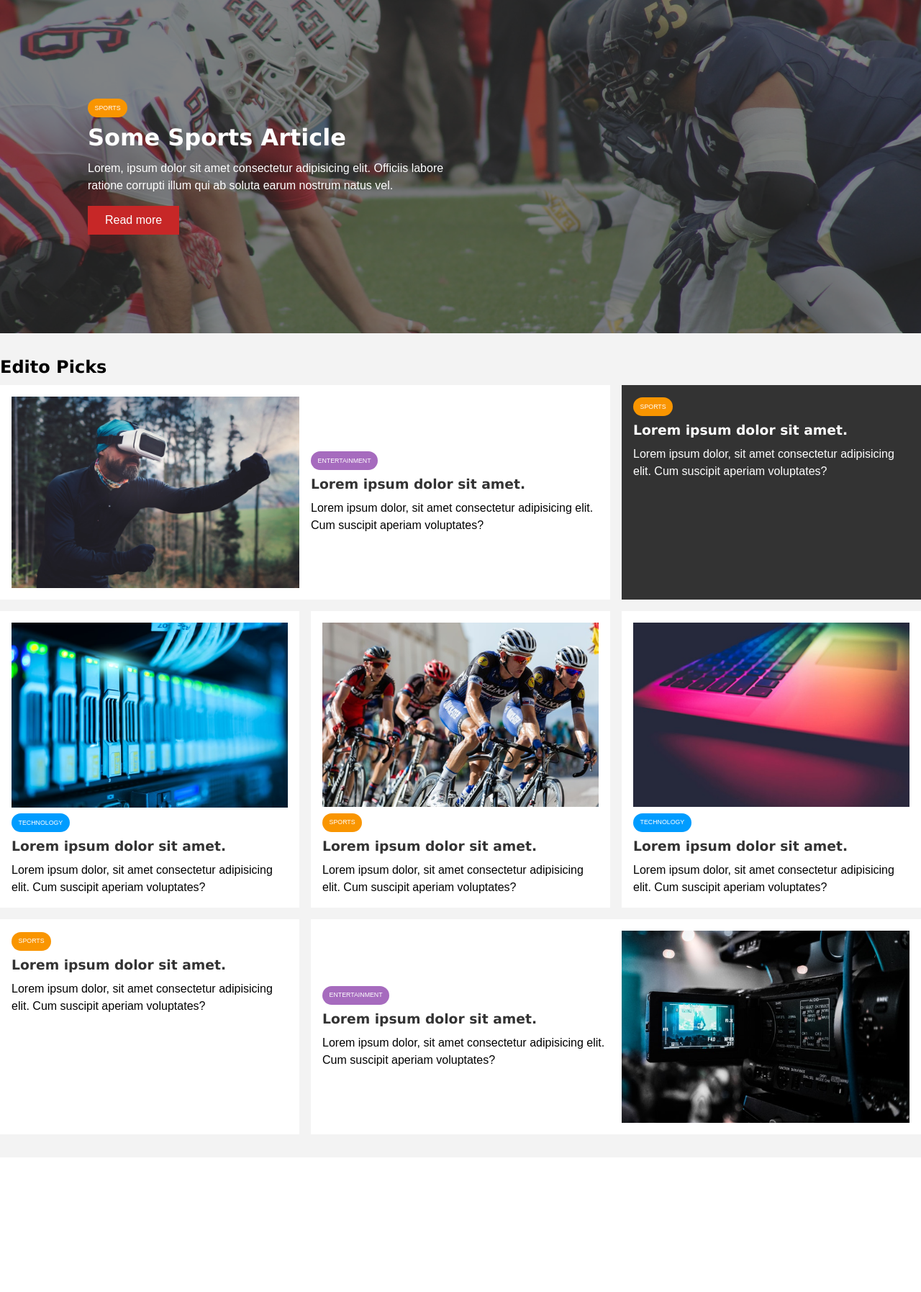
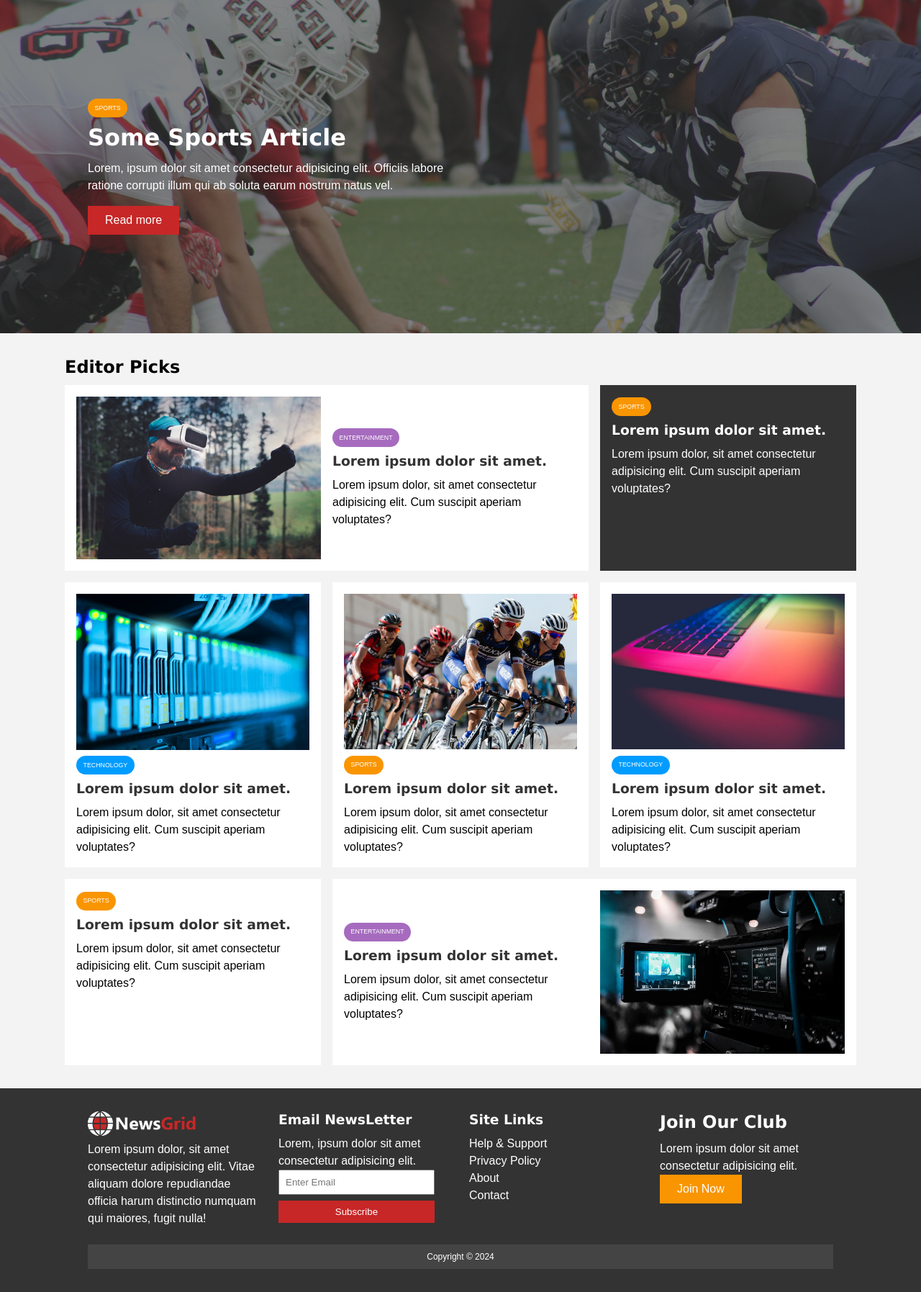
Before and after one commit to mabfahad/practice, a PHP site: page / in a window 1280 px wide. Shown: the part 75-1870 px from the top of the page at 72% size. Before the commit the page ends 1635 px from the top, so only its background shows below. Run offline with PHP 8.4, Linux system fonts and the light colour scheme; some libraries are stand-ins or nearby versions.

Commit message:
Footer element and style

```diff
--- a/newspaper/assets/css/style.css
+++ b/newspaper/assets/css/style.css
@@ -43,6 +43,10 @@ h6 {
     'Lucida Sans Unicode', Geneva, Verdana, sans-serif;
   margin-bottom: 0.55rem;
   line-height: 1.3;
+}
+
+p{
+  0.5rem
 }
 
 .category {
@@ -233,3 +237,41 @@ h6 {
   grid-column: 2 / span 2;
   align-items: center;
 }
+
+/* Footer */
+
+#main-footer{
+  background: var(--dark-color);
+  color: #fff;
+}
+
+#main-footer img{
+  width: 150px;
+}
+
+#main-footer a{
+  color:#fff;
+}
+
+#main-footer .footer-container{
+  display: grid;
+  grid-template-columns: repeat(4,1fr);
+  grid-gap: 1.5rem;
+}
+
+#main-footer .footer-container > *:last-child{
+  background: #444;
+  grid-column: 1 / span 4;
+  padding: .5rem;
+  text-align: center;
+  font-size: 0.75rem;
+}
+
+#main-footer .footer-container input[type='email']{
+  width: 90%;
+  padding: 0.5rem;
+  margin-bottom: 0.5rem;
+}
+#main-footer .footer-container input[type='submit']{
+  width: 90%;
+}
--- a/newspaper/index.html
+++ b/newspaper/index.html
@@ -44,8 +44,8 @@
   </header>
 
   <!-- Home Articles -->
-  <section id="home-articles" class="py-2">
-    <h2>Edito Picks</h2>
+  <section id="home-articles" class="py-2 container">
+    <h2>Editor Picks</h2>
     <div class="articles-container">
       <article class="card">
         <img src="assets/img/articles/ent1.jpg" alt="">
@@ -99,6 +99,47 @@
     </div>
   </section>
 
+  <footer id="main-footer" class="py-2">
+    <div class="container footer-container">
+
+      <div>
+        <img src="assets/img/logo_light.png" alt="NewsGrid">
+        <p>Lorem ipsum dolor, sit amet consectetur adipisicing elit. Vitae aliquam dolore repudiandae officia harum
+          distinctio numquam qui maiores, fugit nulla!</p>
+      </div>
+
+      <div>
+        <h3>Email NewsLetter</h3>
+        <p>Lorem, ipsum dolor sit amet consectetur adipisicing elit.</p>
+        <form action="">
+          <input type="email" name="email" id="email" placeholder="Enter Email">
+          <input type="submit" value="Subscribe" class="btn btn-primary">
+        </form>
+      </div>
+
+      <div>
+        <h3>Site Links</h3>
+        <ul class="list">
+          <li><a href="#">Help & Support</a></li>
+          <li><a href="#">Privacy Policy</a></li>
+          <li><a href="#">About</a></li>
+          <li><a href="#">Contact</a></li>
+        </ul>
+      </div>
+
+      <div>
+        <h2>Join Our Club</h2>
+        <p>Lorem ipsum dolor sit amet consectetur adipisicing elit.</p>
+        <a href="" class="btn btn-secondary">Join Now</a>
+      </div>
+
+      <div>
+        <p>Copyright &copy 2024</p>
+      </div>
+
+    </div>
+  </footer>
+
 </body>
 
 </html>
```
